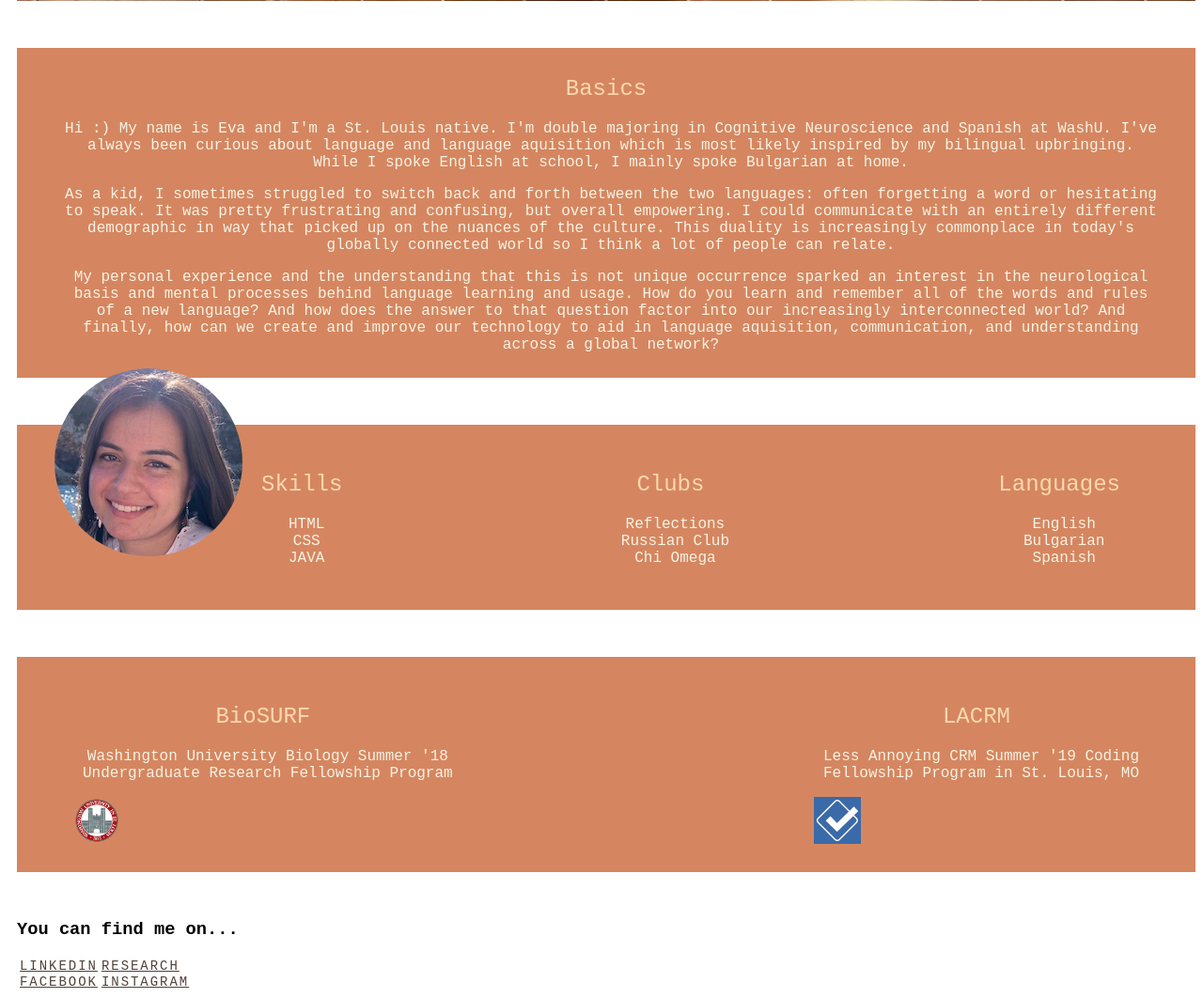
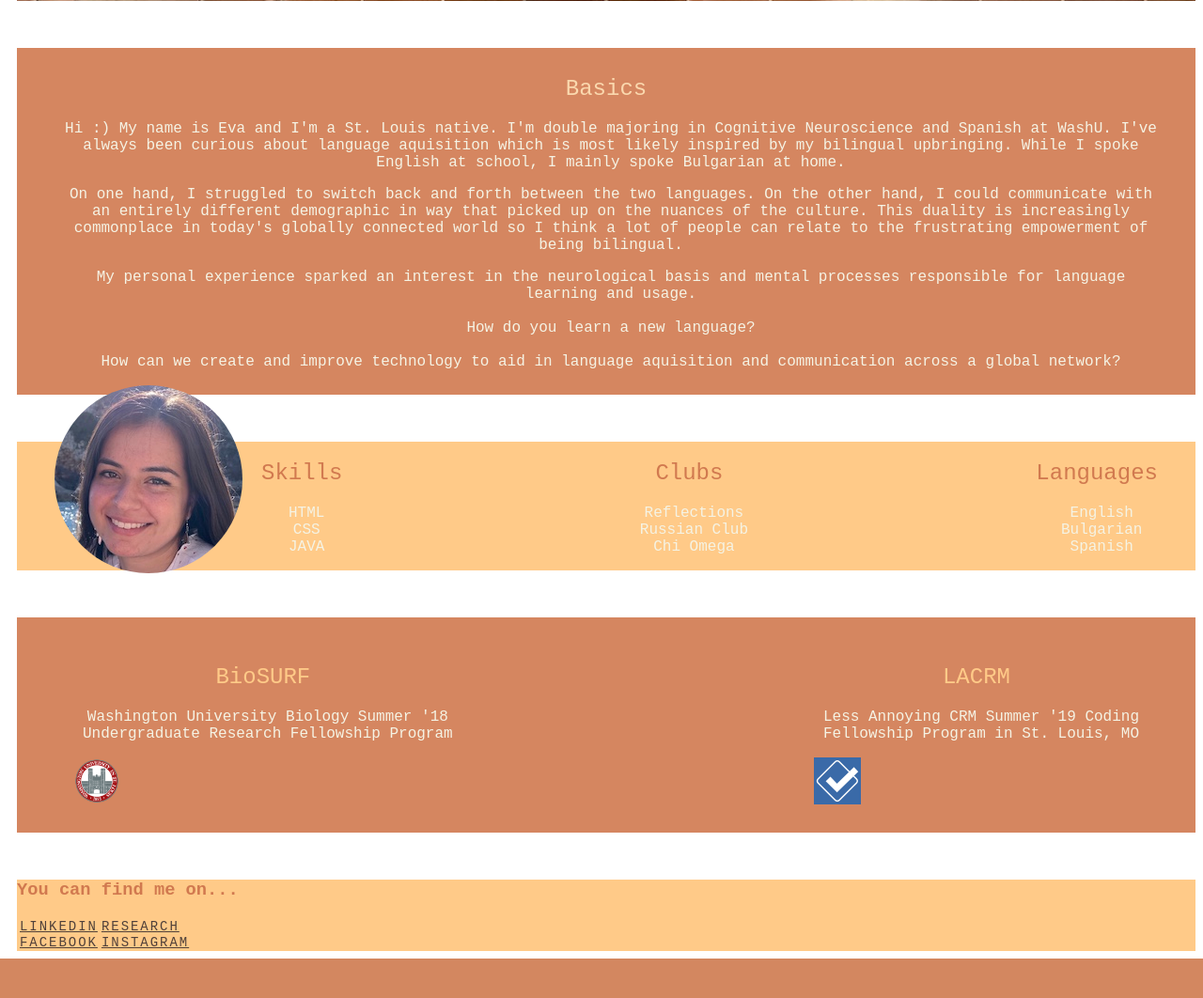
Before and after one commit to ejeliazkova/codeFellow19_Eva, a PHP site: page /hello.php in a window 1280 px wide. Shown: the part 1076-2138 px from the top of the page at 94% size. After the commit the page ends 2096 px from the top, so only its background shows below. Run offline with PHP 8.4, Linux system fonts and the light colour scheme.

Commit message:
more updates

```diff
--- a/config/config.php
+++ b/config/config.php
@@ -8,4 +8,3 @@ define("DB_HOSTNAME",'localhost');
 define("DB_USERNAME",'root');
 define("DB_PASSWORD",'root');
 define("DB_DATABASE",'fellowship');
-?>
--- a/config/init.php
+++ b/config/init.php
@@ -3,6 +3,6 @@ date_default_timezone_set('America/Chicago');
 include('config/config.php');
 include('include/db_query.php'); //this should happen right after config so other functions have access to the database
 include('include/header.php');
-include('include/people.php');
+include('include/profile.php');
 
 ?>
--- a/hello.php
+++ b/hello.php
@@ -1,42 +1,34 @@
-<html>
-
-<body>
 <?php
     include('config/init.php');
     echoHeader('Welcome', 'Eva Jeliazkova');
 ?>
+<img src='homePic.jpg' class= 'responsiveImage'/>
 
-<img src= 'homePic.jpg' class= 'responsiveImage'/>
-
-<div class= 'BlockOne'>
-        <div class= 'aboutParent'>
-            <div class= 'child_1'>
+<a name="part1"></a>
+<div class='BlockOne'>
+    <div class='aboutParent'>
+        <div class='child_1'>
             <h2>Basics</h2>
             <p>Hi :) My name is Eva and I'm a St. Louis native. I'm double majoring in Cognitive Neuroscience
-                and Spanish at WashU. I've always been curious about language and language aquisition which is
+                and Spanish at WashU. I've always been curious about language aquisition which is
                 most likely inspired by my bilingual upbringing. While I spoke English at school, I mainly spoke
                 Bulgarian at home.
             </p>
-
-                    <p>As a kid, I sometimes struggled to switch back and forth between the two languages: often
-                forgetting a word or hesitating to speak. It was pretty frustrating and confusing, but overall
-                empowering. I could communicate with an entirely different demographic in way that picked up on the
+            <p>On one hand, I struggled to switch back and forth between the two languages. On the other hand,
+                I could communicate with an entirely different demographic in way that picked up on the
                 nuances of the culture. This duality is increasingly commonplace in today's globally connected
-                world so I think a lot of people can relate.
+                world so I think a lot of people can relate to the frustrating empowerment of being bilingual.
             </p>
-
-                    <p>My personal experience and the understanding that this is not unique occurrence sparked an interest in
-                the neurological basis and mental processes behind language learning and usage. How do you learn and
-                remember all of the words and rules of a new language? And how does the answer to that question factor
-                into our increasingly interconnected world? And finally, how can we create and improve our technology
-                to aid in language aquisition, communication, and understanding across a global network?
+            <p>My personal experience sparked an interest in the neurological basis and mental processes responsible
+                for language learning and usage. <br/> <br/>How do you learn a new language? <br/><br/>How can we create and improve technology
+                to aid in language aquisition and communication across a global network?
             </p>
         </div>
     </div>
     <div class='logo'></div>
 </div>
 
-    <div class='pageWrapper1'>
+<div class='pageWrapper3'>
     <div class="homeParent">
         <div class="child_1">
             <h2>Skills</h2>
@@ -58,9 +50,8 @@
             </p>
         </div>
     </div>
-
  </div>
-
+ <a name="part2"></a>
 <div class='pageWrapper1'>
     <div class="projectParent">
         <div class="child_1">
@@ -77,12 +68,10 @@
                 <div class="companyLogo" alt="HTML tutorial"></div>
             </a>
         </div>
-
     </div>
 </div>
 
 <div class='pageWrapper3'>
-
     <h3>You can find me on...</h3>
     <table class = 'social'>
         <tr>
@@ -94,9 +83,4 @@
             <td><a href="https://www.instagram.com/jeliazkova/?hl=en">instagram</a></td>
         </tr>
     </table>
-
 </div>
-
-</body>
-
-</html>
--- a/include/header.php
+++ b/include/header.php
@@ -12,8 +12,8 @@
                     <div class='Menu'>
                         <div class='navbar'>
                             <a href='hello.php'>Home</a>
-                            <a href='about.php'>About</a>
-                            <a href='projects.php'>Projects</a>
+                            <a href='#part1'>About</a>
+                            <a href='#part2'>Projects</a>
                             <a href='travel.php'>Travel</a>
                             <a href='contact.php'>Contact</a>
                         </div>
--- a/include/people.php
+++ b/include/profile.php
@@ -1,5 +1,4 @@
 <?php
-
 //get one row of info (profile)
 function getProfile($profileId){
     $result = dbQuery('
@@ -11,7 +10,6 @@ function getProfile($profileId){
     )) ->fetch();
     return $result;
 }
-
 //get all info (profiles)
 function getAllProfiles(){
     $result = dbQuery('
@@ -20,7 +18,6 @@ function getAllProfiles(){
     ')->fetchAll();
     return $result;
 }
-
 //insert a new profile
 function insertProfile($name, $occupation, $school, $username, $password){
     dbQuery(
@@ -33,7 +30,6 @@ function insertProfile($name, $occupation, $school, $username, $password){
             'username' => $_REQUEST['username'],
             'password' => $_REQUEST['password']
         ]
-        );
+    );
+    return 'profileId';
 }
-
-?>
--- a/stylin.css
+++ b/stylin.css
@@ -87,6 +87,19 @@ body{
         margin-top: 50px;
         margin-bottom: 50px;
     }
+    .pageWrapper3{
+        background-color: #FFCA88;
+    }
+    .pageWrapper3 h2, h3{
+        color: rgb(209, 121, 79);
+    }
+
+    .pageWrapper1 h2{
+        color: rgb(209, 121, 79);
+    }
+    .projectParent h2{
+        color: #FFCA88;
+    }
 
 
 /* define the flex-direction property for the container on each page*/
@@ -100,6 +113,7 @@ body{
     }
 
     .logo{
+        display: initial;
         background-image: url(prof.jpeg);
         width: 200px; height: 200px;
         float: left;
@@ -110,6 +124,9 @@ body{
 /* Once the screen is smaller than 800px, make the header smaller, the navbar into a dropdown,
     and change the flex-direction to columns rather than rows */
 @media (max-width: 800px){
+    .logo{
+        display: none;
+    }
     h1{
         font-size: 30px;
         text-align: left;
```
Also changed, not shown: about.php (deleted, +0 -38 lines), babySteps.html (deleted, +0 -13 lines), contact.php (deleted, +0 -13 lines), fellowship.php (deleted, +0 -16 lines), projects.php (+13 -49 lines), travel.php (deleted, +0 -35 lines). Lines whose indentation alone changed are shown as unchanged.
